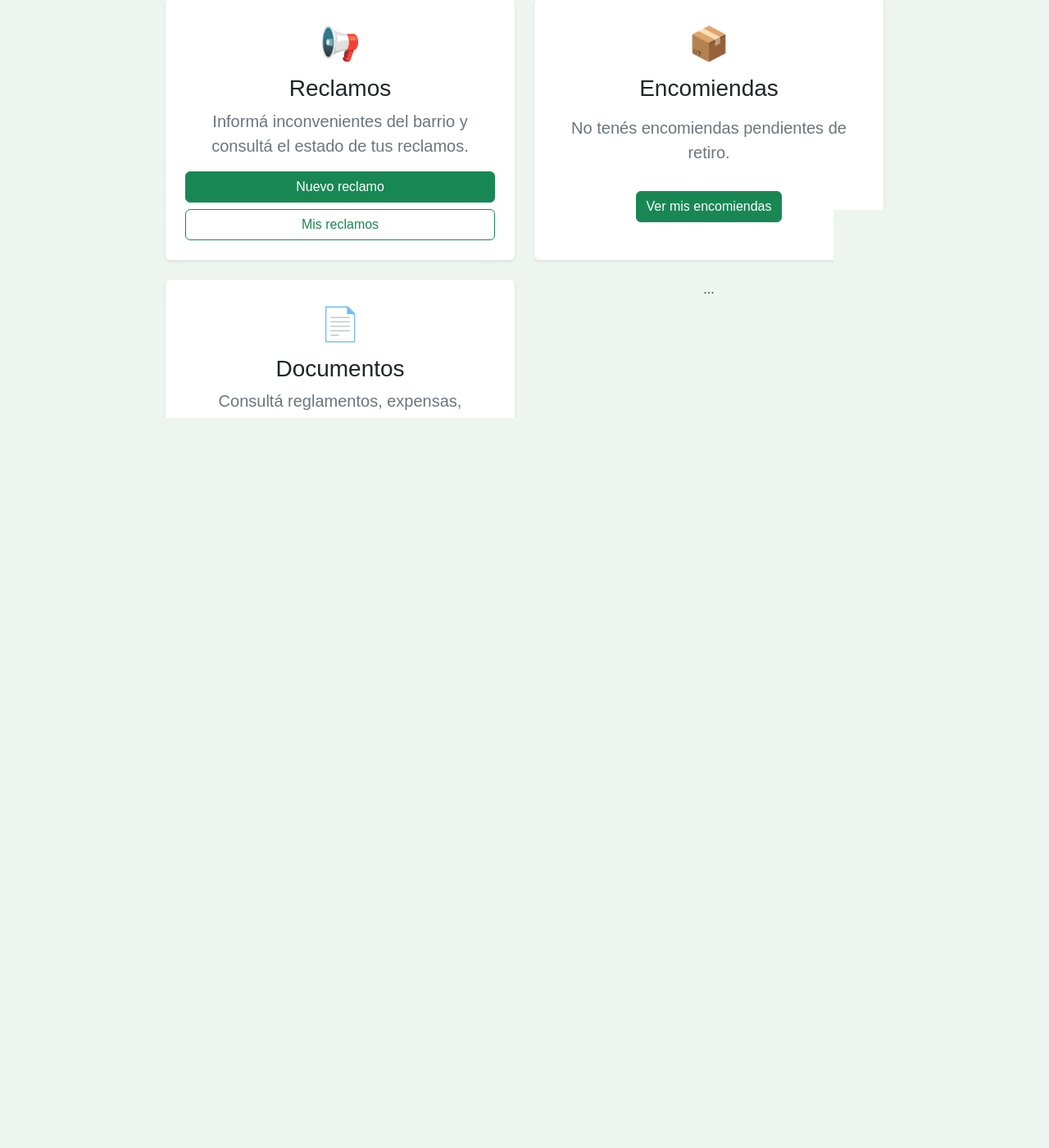
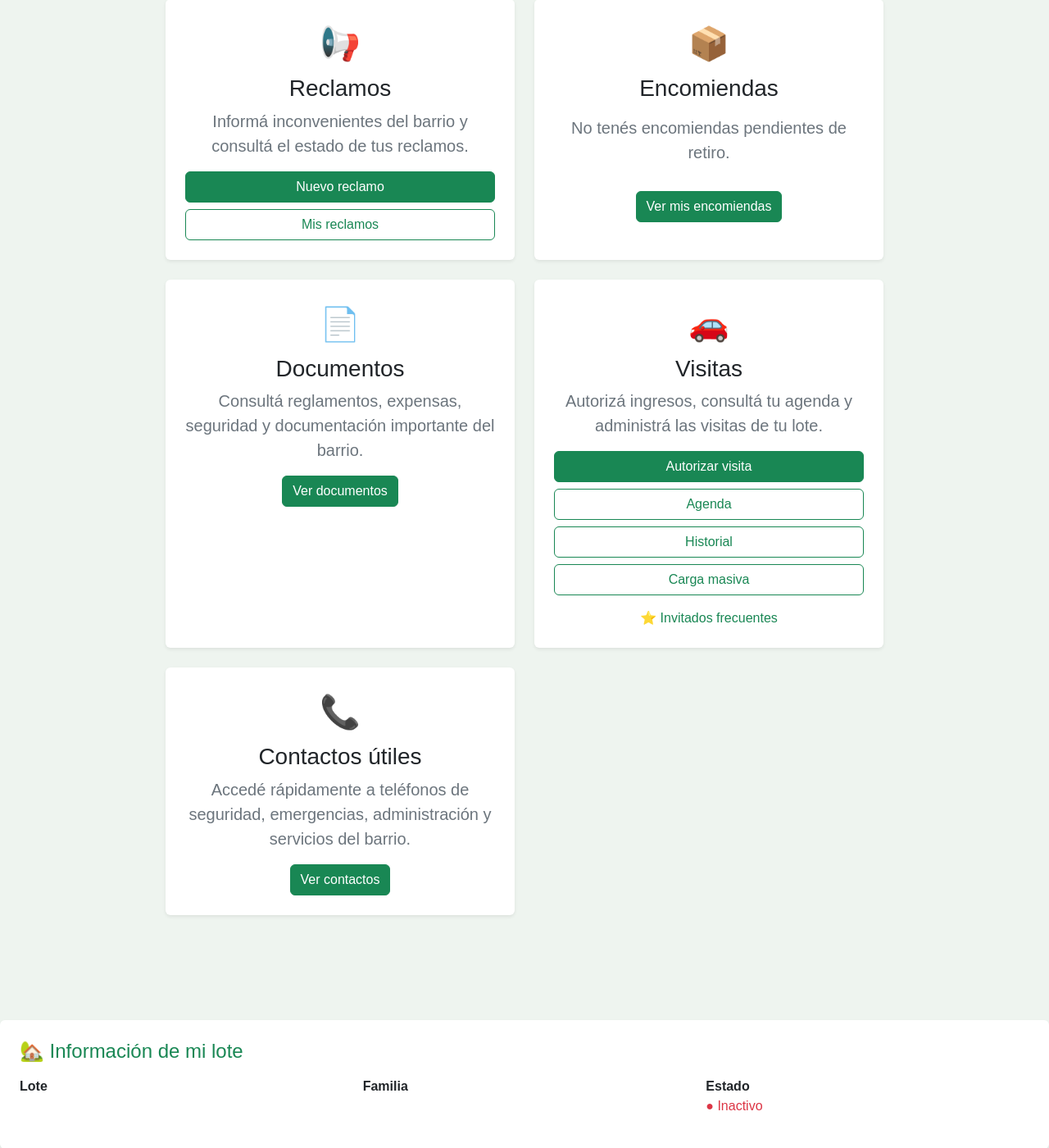
Before and after one commit to rodrigocesantiago-arg/LasAcaciasHudson, a Django app: template backend/core/templates/core/portal.html in a window 1280 px wide. Shown: the part 1269-2669 px from the top of the page at 82% size. Before the commit the page ends 1779 px from the top, so only its background shows below. Run offline with Django 5.2, Linux system fonts and the light colour scheme; the template is opened without the code that fills it, so the values that code supplies are empty.

Commit message:
Integrar modulo de visitas al portal principal

```diff
--- a/backend/core/templates/core/portal.html
+++ b/backend/core/templates/core/portal.html
@@ -685,10 +685,74 @@
 
         </div>
 
-        <!-- DOCUMENTOS -->
+        <!-- VISITAS -->
 
         <div class="col-md-6">
-            ...
+
+            <div class="card h-100 shadow-sm border-0">
+
+                <div class="card-body text-center p-4">
+
+                    <div class="fs-1">
+                        🚗
+                    </div>
+
+                    <h3 class="mt-2">
+                        Visitas
+                    </h3>
+
+                    <p class="text-secondary">
+                        Autorizá ingresos, consultá tu agenda y administrá
+                        las visitas de tu lote.
+                    </p>
+
+                    <div class="d-grid gap-2">
+
+                        <a
+                            href="{% url 'autorizar_visita' %}"
+                            class="btn btn-success"
+                        >
+                            Autorizar visita
+                        </a>
+
+                        <a
+                            href="{% url 'agenda_visitas' %}"
+                            class="btn btn-outline-success"
+                        >
+                            Agenda
+                        </a>
+
+                        <a
+                            href="{% url 'historial_visitas' %}"
+                            class="btn btn-outline-success"
+                        >
+                            Historial
+                        </a>
+
+                        <a
+                            href="{% url 'carga_masiva_visitas' %}"
+                            class="btn btn-outline-success"
+                        >
+                            Carga masiva
+                        </a>
+
+                    </div>
+
+                    <div class="mt-3">
+
+                        <a
+                            href="{% url 'invitados_frecuentes' %}"
+                            class="text-success text-decoration-none"
+                        >
+                            ⭐ Invitados frecuentes
+                        </a>
+
+                    </div>
+
+                </div>
+
+            </div>
+
         </div>
 
 
```
